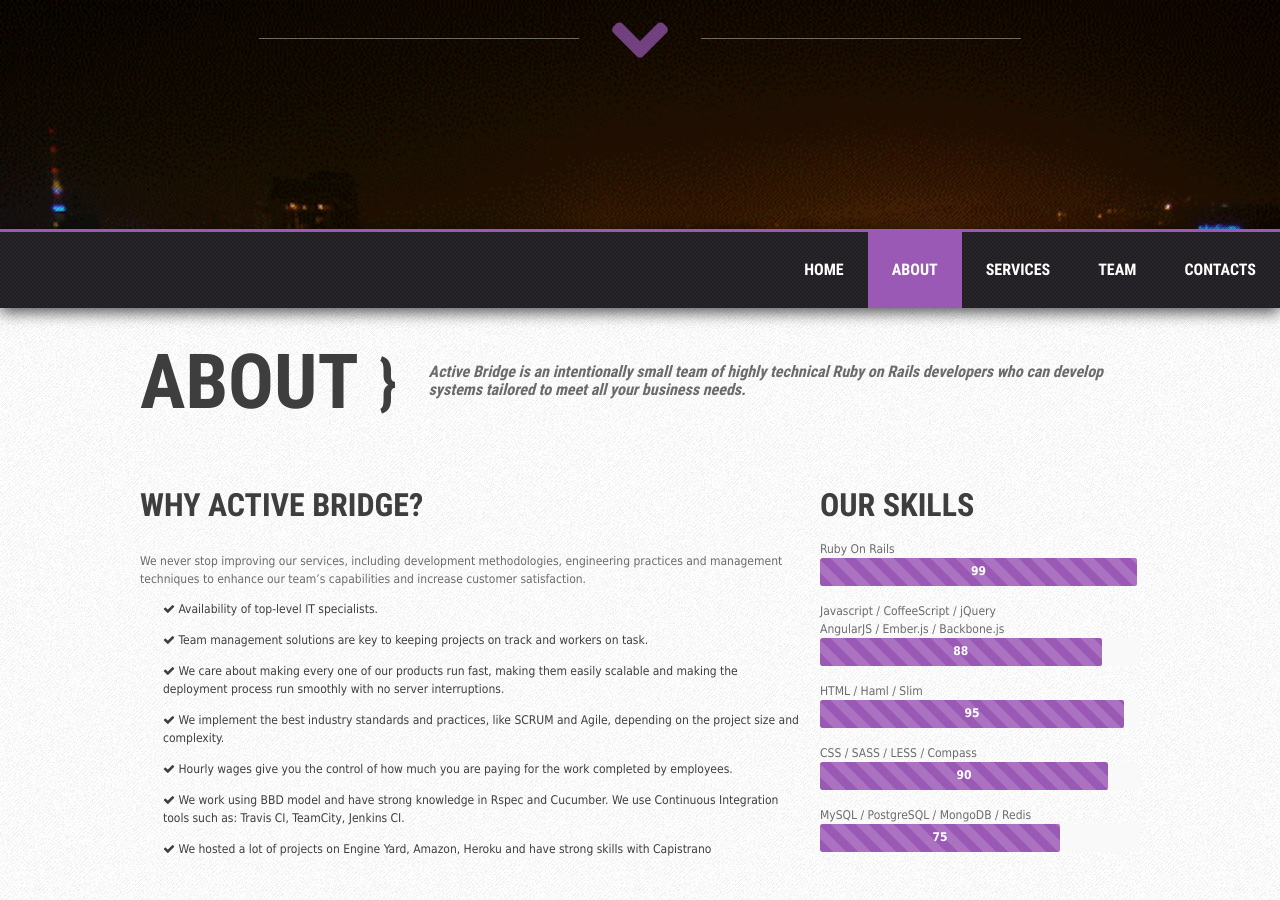
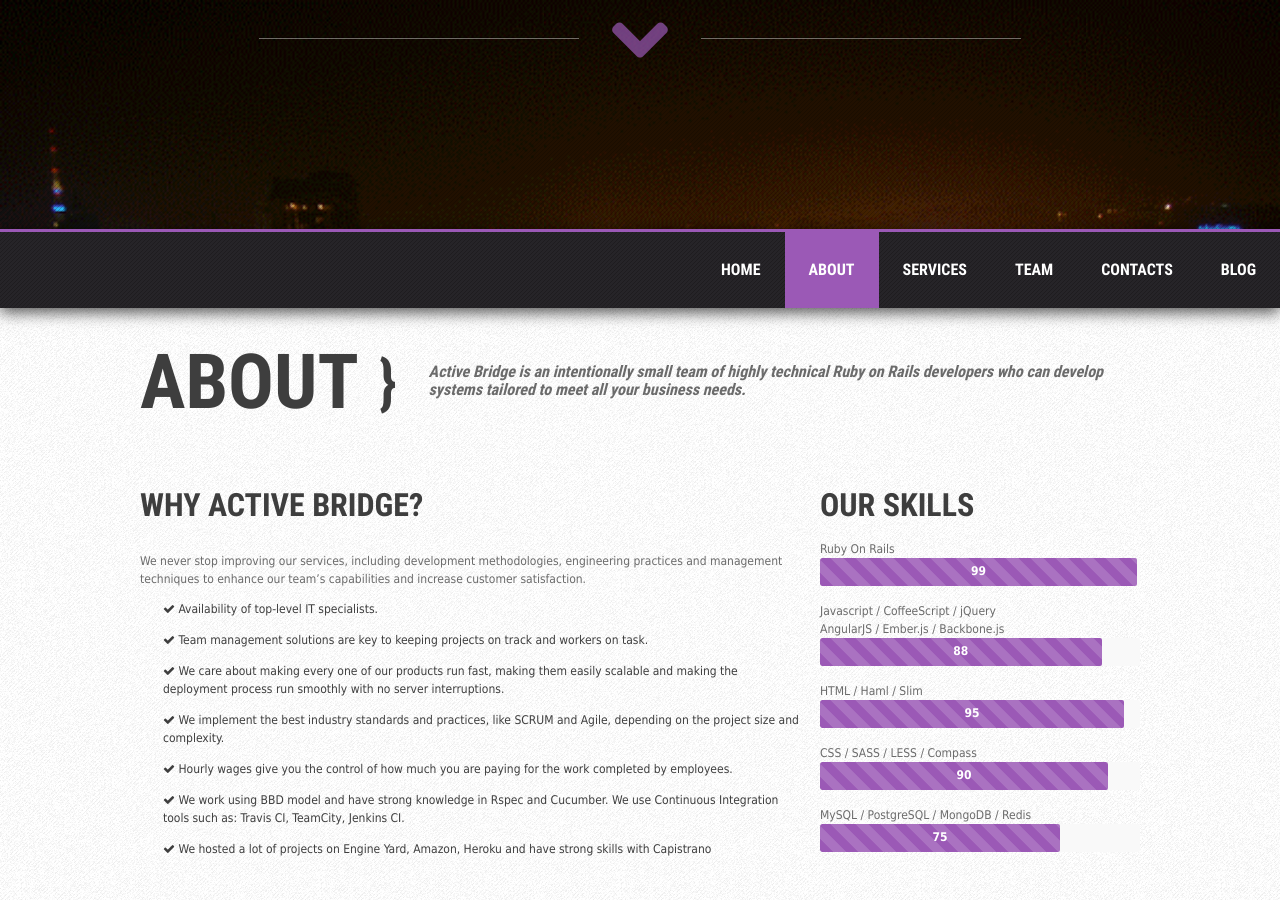
Before and after one commit to activebridge/old.activebridge.github.io, a Jekyll site: the page built from index.html, in a window 1280 px wide and 900 px high, scrolled down 460 px. Built offline with Jekyll 4.4.1, drawn with Linux system fonts in a browser that asks for light colours.

Commit message:
Add page title support

```diff
--- a/_layouts/app.html
+++ b/_layouts/app.html
@@ -4,7 +4,11 @@
     <meta content='text/html; charset=UTF-8' http-equiv='Content-Type'>
     <meta content='width=device-width, initial-scale = 1, maximum-scale = 1' name='viewport'>
     <meta charset='utf-8'>
+    {% if page.title %}
+    <title>{{page.title}}</title>
+    {% else %}
     <title>Active Bridge</title>
+    {% endif %}
     <meta content='index,follow,noodp,noydir' name='robots'>
     <meta content='Active Bridge, LLC' name='author'>
     {% if page.description %}
--- a/_layouts/blog.html
+++ b/_layouts/blog.html
@@ -5,6 +5,10 @@
 <div class='menu fixed'>
   <ul class='navigation right'>
     <li><a href='/'>Home</a></li>
+    <li><a href='/#about'>About</a></li>
+    <li><a href='/#services'>Services</a></li>
+    <li><a href='/#team'>Team</a></li>
+    <li><a href='/#contacts'>Contacts</a></li>
     <li class='active'><a href='/blog'>Blog</a></li>
   </ul>
 </div>
--- a/index.html
+++ b/index.html
@@ -14,11 +14,12 @@
 
 <div class='menu' id='navigation'>
   <ul class='navigation right' id='nav'>
-    <li class='active'><a href='#home'>Home</a></li>
-    <li><a href='#about'>About</a></li>
-    <li><a href='#services'>Services</a></li>
-    <li><a href='#team'>Team</a></li>
-    <li><a href='#contacts'>Contacts</a></li>
+    <li class='active'><a class='nav-item' href='#home'>Home</a></li>
+    <li><a class='nav-item' href='#about'>About</a></li>
+    <li><a class='nav-item' href='#services'>Services</a></li>
+    <li><a class='nav-item' href='#team'>Team</a></li>
+    <li><a class='nav-item' href='#contacts'>Contacts</a></li>
+    <li><a href='/blog'>Blog</a></li>
   </ul>
 </div>
 
--- a/js/app.js
+++ b/js/app.js
@@ -13,7 +13,7 @@
 
 if (menu) {
   var links = menu.getElementsByTagName('li');
-  var buttons = menu.getElementsByTagName('a');
+  var buttons = menu.getElementsByClassName('nav-item');
 
   for(i = 0; i < buttons.length; i++) {
     buttons[i].addEventListener('click', bindScrollTo);
```
Also changed, not shown: _posts/2014-08-13-we-released-chrome-tracker.md (+1 -0 lines).
